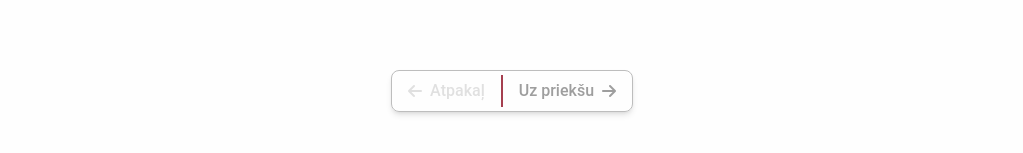
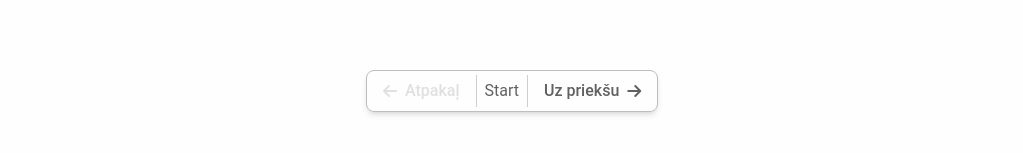
Before and after one commit to WuzzyLV/UML-Info-Page, a React (Vite) app: page / in a window 1280 px wide. Shown: the part 1922-2075 px from the top of the page, without its empty margins (256-1279 px from the left). Built offline with nearby package versions, Linux system fonts and the light colour scheme.

Commit message:
improve footer

```diff
--- a/src/components/Footer.jsx
+++ b/src/components/Footer.jsx
@@ -1,11 +1,18 @@
 // Footer.js
-import React from "react";
+import React, { useEffect, useState } from "react";
 import { useLocation, useNavigate } from "react-router-dom";
 import { pages } from "../App";
 
 export const Footer = () => {
   const location = useLocation();
   const navigate = useNavigate();
+
+  const [pageName, setPageName] = useState("");
+
+  useEffect(() => {
+    const currentPage = pages.find((page) => page.path === location.pathname);
+    setPageName(currentPage?.title);
+  }, [location.pathname]);
 
   // Find the current page based on the URL path
   const currentPageIndex = pages.findIndex(
@@ -18,29 +25,30 @@ export const Footer = () => {
     <footer className="w-full mb-12">
       <div className="flex justify-center">
         <nav
-          className="-mb-px flex border border-gray-400 rounded-lg shadow-md"
+          className="-mb-px flex border border-gray-400 rounded-lg shadow-md flex items-center"
           aria-label="Tabs"
         >
           {/* Previous Button */}
           <button
             onClick={() => prevPage && navigate(prevPage.path)}
             disabled={!prevPage}
-            className={`inline-flex shrink-0 items-center gap-2 border-transparent px-1 px-4 border-r border-r-accent1 py-1 my-1 text-md font-medium ${
+            className={`inline-flex shrink-0 items-center gap-2 border-transparent  px-4 border-r border-r-gray-400 border-opacity-75 py-1 my-1 text-md font-medium ${
               prevPage
-                ? "text-gray-500 hover:border-gray-300 hover:text-gray-700"
+                ? "text-gray-700 hover:border-gray-300 hover:text-gray-800"
                 : "text-gray-300 cursor-not-allowed"
             }`}
           >
             <i className="fa-solid fa-arrow-left"></i> Atpakaļ
           </button>
+          <div className="px-2 text-gray-700">{pageName}</div>
 
           {/* Next Button */}
           <button
             onClick={() => nextPage && navigate(nextPage.path)}
             disabled={!nextPage}
-            className={`inline-flex shrink-0 items-center gap-2 border-transparent px-1 px-4 border-l border-l-accent1 py-1 my-1 text-md font-medium ${
+            className={`inline-flex shrink-0 items-center gap-2 border-transparent  px-4 border-l border-l-gray-400 border-opacity-75 py-1 my-1 text-md font-medium ${
               nextPage
-                ? "text-gray-500 hover:border-gray-300 hover:text-gray-700"
+                ? "text-gray-700 hover:border-gray-300 hover:text-gray-800"
                 : "text-gray-300 cursor-not-allowed"
             }`}
           >
```
